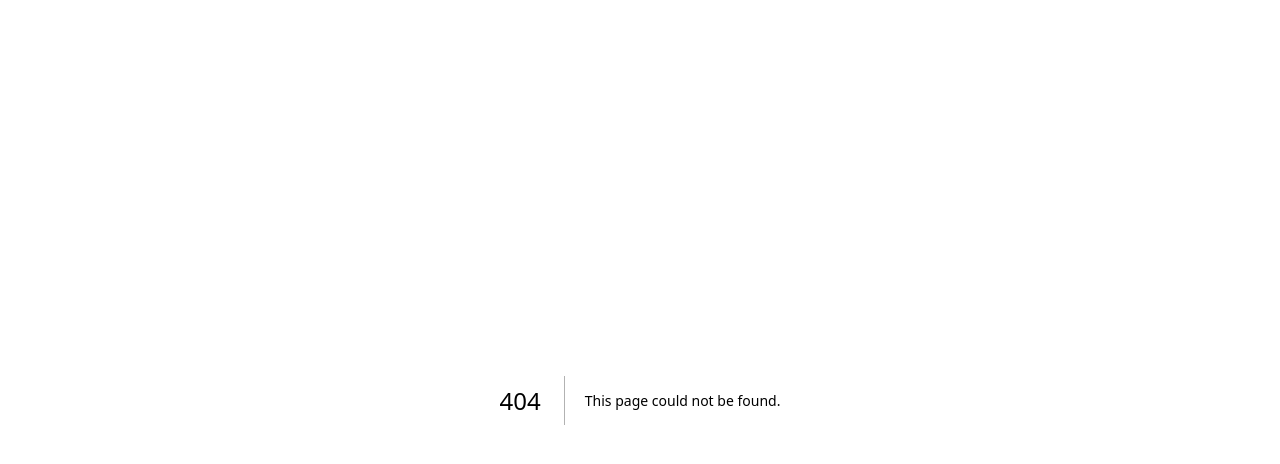
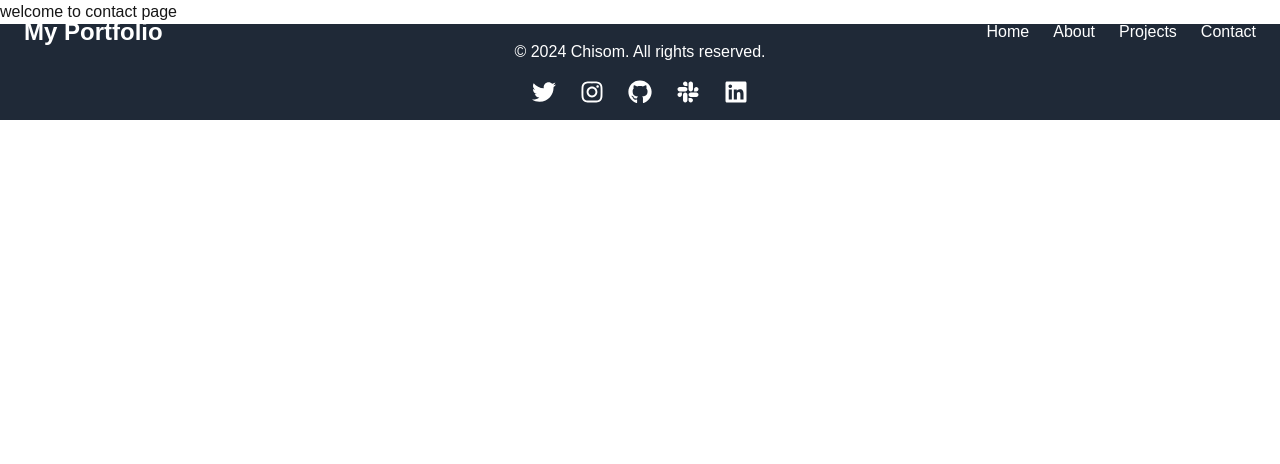
Before and after one commit to Declanny/MyPortfolio, a Next.js app: page /contact in a window 1280 px wide. Before the commit this address had no page. Shown: the top 464 px of the page. Built offline with nearby package versions, Linux system fonts and the light colour scheme.

Commit message:
update on the Routing

```diff
--- /dev/null
+++ b/app/about/page.tsx
@@ -0,0 +1,9 @@
+import React from 'react'
+
+const about = () => {
+  return (
+    <div>about</div>
+  )
+}
+
+export default about
--- /dev/null
+++ b/app/contact/page.tsx
@@ -0,0 +1,9 @@
+import React from 'react'
+
+const page = () => {
+  return (
+    <div>welcome to contact page</div>
+  )
+}
+
+export default page
--- a/app/layout.tsx
+++ b/app/layout.tsx
@@ -1,21 +1,24 @@
-import type { Metadata } from "next";
-import localFont from "next/font/local";
-import "./globals.css";
+import type { Metadata } from 'next';
+import localFont from 'next/font/local';
+import './globals.css';
+import Navbar from '../components/Navbar'; // Adjust the path as necessary
+import Footer from '../components/Footer'; // Adjust the path as necessary
 
 const geistSans = localFont({
-  src: "./fonts/GeistVF.woff",
-  variable: "--font-geist-sans",
-  weight: "100 900",
+  src: '/fonts/GeistVF.woff', // Adjusted path
+  variable: '--font-geist-sans',
+  weight: '100 900',
 });
+
 const geistMono = localFont({
-  src: "./fonts/GeistMonoVF.woff",
-  variable: "--font-geist-mono",
-  weight: "100 900",
+  src: '/fonts/GeistMonoVF.woff', // Adjusted path
+  variable: '--font-geist-mono',
+  weight: '100 900',
 });
 
 export const metadata: Metadata = {
-  title: "Create Next App",
-  description: "Generated by create next app",
+  title: 'Portfolio',
+  description: 'Portfolio app for Chisom',
 };
 
 export default function RootLayout({
@@ -28,7 +31,9 @@ export default function RootLayout({
       <body
         className={`${geistSans.variable} ${geistMono.variable} antialiased`}
       >
+        <Navbar />
         {children}
+        <Footer />
       </body>
     </html>
   );
--- a/app/page.tsx
+++ b/app/page.tsx
@@ -1,101 +1,110 @@
-import Image from "next/image";
+import React from 'react';
+import Image from 'next/image';
 
-export default function Home() {
+const page = () => {
   return (
-    <div className="grid grid-rows-[20px_1fr_20px] items-center justify-items-center min-h-screen p-8 pb-20 gap-16 sm:p-20 font-[family-name:var(--font-geist-sans)]">
-      <main className="flex flex-col gap-8 row-start-2 items-center sm:items-start">
-        <Image
-          className="dark:invert"
-          src="https://nextjs.org/icons/next.svg"
-          alt="Next.js logo"
-          width={180}
-          height={38}
-          priority
-        />
-        <ol className="list-inside list-decimal text-sm text-center sm:text-left font-[family-name:var(--font-geist-mono)]">
-          <li className="mb-2">
-            Get started by editing{" "}
-            <code className="bg-black/[.05] dark:bg-white/[.06] px-1 py-0.5 rounded font-semibold">
-              app/page.tsx
-            </code>
-            .
-          </li>
-          <li>Save and see your changes instantly.</li>
-        </ol>
+    <div className="min-h-screen bg-gray-50">
+      {/* Hero Section */}
+      <section className="bg-gradient-to-r from-blue-500 to-green-500 text-white py-24">
+        <div className="container mx-auto px-4 flex flex-col-reverse md:flex-row items-center">
+          {/* Left Section: Text */}
+          <div className="md:w-1/2 text-center md:text-left">
+            <h1 className="text-5xl md:text-6xl font-extrabold mb-6 tracking-tight">
+              Welcome to My Portfolio
+            </h1>
+            <p className="text-lg font-light mb-8">
+              Hi, I'm Chisom — Full-Stack Developer & Designer
+            </p>
+            <a
+              href="#projects"
+              className="bg-white text-blue-600 py-3 px-6 rounded-full shadow-lg hover:bg-blue-100 transition-all duration-300"
+            >
+              View My Work
+            </a>
+          </div>
 
-        <div className="flex gap-4 items-center flex-col sm:flex-row">
+          {/* Right Section: Image */}
+          <div className="md:w-1/2 mb-8 md:mb-0">
+            <Image
+              src="/developer.jpg"
+              alt="Developer Picture"
+              width={500}
+              height={500}
+              className="rounded-full object-cover shadow-lg"
+            />
+          </div>
+        </div>
+      </section>
+
+      {/* Skills Section */}
+      <section className="py-20 bg-white">
+        <div className="container mx-auto px-4 text-center">
+          <h2 className="text-5xl font-semibold mb-14 text-gray-800">
+            My Skills
+          </h2>
+          <div className="grid grid-cols-2 md:grid-cols-4 gap-8">
+            {["JavaScript", "React", "Next.js", "Tailwind CSS", "Node.js", "TypeScript", "Redux", "Git"].map((skill, index) => (
+              <div
+                key={index}
+                className="bg-gradient-to-r from-gray-100 to-gray-200 p-6 rounded-lg shadow-md text-lg font-medium text-gray-700"
+              >
+                {skill}
+              </div>
+            ))}
+          </div>
+        </div>
+      </section>
+
+      {/* Projects Section */}
+      <section id="projects" className="py-24 bg-gray-50">
+        <div className="container mx-auto px-4 text-center">
+          <h2 className="text-5xl font-semibold mb-14 text-gray-800">
+            My Projects
+          </h2>
+          <div className="grid grid-cols-1 md:grid-cols-2 lg:grid-cols-3 gap-10">
+            {[
+              { src: '/project1.jpg', title: 'Project 1' },
+              { src: '/project2.jpg', title: 'Project 2' },
+              { src: '/project3.jpg', title: 'Project 3' },
+            ].map((project, index) => (
+              <div
+                key={index}
+                className="bg-white p-8 rounded-lg shadow-lg transition-all hover:shadow-xl"
+              >
+                <Image
+                  src={project.src}
+                  alt={project.title}
+                  width={600}
+                  height={350}
+                  className="rounded-lg mb-6 object-cover"
+                />
+                <h3 className="text-2xl font-bold">{project.title}</h3>
+                <p className="mt-3 text-gray-600">
+                  A brief description of the project.
+                </p>
+              </div>
+            ))}
+          </div>
+        </div>
+      </section>
+
+      {/* Contact Section */}
+      <section className="py-24 bg-gradient-to-r from-green-500 to-teal-500 text-white">
+        <div className="container mx-auto px-4 text-center">
+          <h2 className="text-5xl font-bold mb-8">Get In Touch</h2>
+          <p className="text-lg mb-8 font-light">
+            Interested in collaborating? Let’s talk!
+          </p>
           <a
-            className="rounded-full border border-solid border-transparent transition-colors flex items-center justify-center bg-foreground text-background gap-2 hover:bg-[#383838] dark:hover:bg-[#ccc] text-sm sm:text-base h-10 sm:h-12 px-4 sm:px-5"
-            href="https://vercel.com/new?utm_source=create-next-app&utm_medium=appdir-template-tw&utm_campaign=create-next-app"
-            target="_blank"
-            rel="noopener noreferrer"
+            href="mailto:chisom@example.com"
+            className="bg-white text-green-600 py-3 px-8 rounded-full shadow-lg hover:bg-green-100 transition duration-300"
           >
-            <Image
-              className="dark:invert"
-              src="https://nextjs.org/icons/vercel.svg"
-              alt="Vercel logomark"
-              width={20}
-              height={20}
-            />
-            Deploy now
-          </a>
-          <a
-            className="rounded-full border border-solid border-black/[.08] dark:border-white/[.145] transition-colors flex items-center justify-center hover:bg-[#f2f2f2] dark:hover:bg-[#1a1a1a] hover:border-transparent text-sm sm:text-base h-10 sm:h-12 px-4 sm:px-5 sm:min-w-44"
-            href="https://nextjs.org/docs?utm_source=create-next-app&utm_medium=appdir-template-tw&utm_campaign=create-next-app"
-            target="_blank"
-            rel="noopener noreferrer"
-          >
-            Read our docs
+            Contact Me
           </a>
         </div>
-      </main>
-      <footer className="row-start-3 flex gap-6 flex-wrap items-center justify-center">
-        <a
-          className="flex items-center gap-2 hover:underline hover:underline-offset-4"
-          href="https://nextjs.org/learn?utm_source=create-next-app&utm_medium=appdir-template-tw&utm_campaign=create-next-app"
-          target="_blank"
-          rel="noopener noreferrer"
-        >
-          <Image
-            aria-hidden
-            src="https://nextjs.org/icons/file.svg"
-            alt="File icon"
-            width={16}
-            height={16}
-          />
-          Learn
-        </a>
-        <a
-          className="flex items-center gap-2 hover:underline hover:underline-offset-4"
-          href="https://vercel.com/templates?framework=next.js&utm_source=create-next-app&utm_medium=appdir-template-tw&utm_campaign=create-next-app"
-          target="_blank"
-          rel="noopener noreferrer"
-        >
-          <Image
-            aria-hidden
-            src="https://nextjs.org/icons/window.svg"
-            alt="Window icon"
-            width={16}
-            height={16}
-          />
-          Examples
-        </a>
-        <a
-          className="flex items-center gap-2 hover:underline hover:underline-offset-4"
-          href="https://nextjs.org?utm_source=create-next-app&utm_medium=appdir-template-tw&utm_campaign=create-next-app"
-          target="_blank"
-          rel="noopener noreferrer"
-        >
-          <Image
-            aria-hidden
-            src="https://nextjs.org/icons/globe.svg"
-            alt="Globe icon"
-            width={16}
-            height={16}
-          />
-          Go to nextjs.org →
-        </a>
-      </footer>
+      </section>
     </div>
   );
-}
+};
+
+export default page;
--- /dev/null
+++ b/app/projects/page.tsx
@@ -0,0 +1,9 @@
+import React from 'react'
+
+const page = () => {
+  return (
+    <div>welcome to project page</div>
+  )
+}
+
+export default page
--- /dev/null
+++ b/components/Footer.tsx
@@ -0,0 +1,69 @@
+'use client';
+
+import { FaTwitter, FaInstagram, FaGithub, FaSlack, FaLinkedin } from 'react-icons/fa';
+
+const Footer = () => {
+  return (
+    <footer className="bg-gray-800 p-4 text-white text-center">
+      <p className="mb-4">&copy; {new Date().getFullYear()} Chisom. All rights reserved.</p>
+      <div className="flex justify-center space-x-6">
+        {/* Twitter Icon */}
+        <a
+          href="https://twitter.com/yourhandle"
+          target="_blank"
+          rel="noopener noreferrer"
+          className="text-white hover:text-gray-400 transition-colors duration-300"
+          aria-label="Twitter"
+        >
+          <FaTwitter size={24} />
+        </a>
+
+        {/* Instagram Icon */}
+        <a
+          href="https://instagram.com/yourhandle"
+          target="_blank"
+          rel="noopener noreferrer"
+          className="text-white hover:text-gray-400 transition-colors duration-300"
+          aria-label="Instagram"
+        >
+          <FaInstagram size={24} />
+        </a>
+
+        {/* GitHub Icon */}
+        <a
+          href="https://github.com/yourhandle"
+          target="_blank"
+          rel="noopener noreferrer"
+          className="text-white hover:text-gray-400 transition-colors duration-300"
+          aria-label="GitHub"
+        >
+          <FaGithub size={24} />
+        </a>
+
+        {/* Slack Icon */}
+        <a
+          href="https://slack.com/yourhandle"
+          target="_blank"
+          rel="noopener noreferrer"
+          className="text-white hover:text-gray-400 transition-colors duration-300"
+          aria-label="Slack"
+        >
+          <FaSlack size={24} />
+        </a>
+
+        {/* LinkedIn Icon */}
+        <a
+          href="https://linkedin.com/in/yourhandle"
+          target="_blank"
+          rel="noopener noreferrer"
+          className="text-white hover:text-gray-400 transition-colors duration-300"
+          aria-label="LinkedIn"
+        >
+          <FaLinkedin size={24} />
+        </a>
+      </div>
+    </footer>
+  );
+};
+
+export default Footer;
--- /dev/null
+++ b/components/Navbar.tsx
@@ -0,0 +1,111 @@
+'use client';
+
+import Link from 'next/link';
+import { useState, useEffect } from 'react';
+import { AiOutlineMenu, AiOutlineClose } from 'react-icons/ai'; // Import menu and close icons
+
+const Navbar = () => {
+  const [scrolled, setScrolled] = useState(false);
+  const [sidebarOpen, setSidebarOpen] = useState(false);
+
+  useEffect(() => {
+    const handleScroll = () => {
+      if (window.scrollY > 50) {
+        setScrolled(true);
+      } else {
+        setScrolled(false);
+      }
+    };
+
+    window.addEventListener('scroll', handleScroll);
+    return () => window.removeEventListener('scroll', handleScroll);
+  }, []);
+
+  // Toggle sidebar
+  const toggleSidebar = () => {
+    setSidebarOpen(!sidebarOpen);
+    console.log("Sidebar Open: ", sidebarOpen); // Log the state to verify it's toggling
+  };
+
+  return (
+    <nav
+      className={`fixed w-full top-0 left-0 z-50 transition-all duration-300 ${
+        scrolled ? 'bg-gray-900 shadow-lg' : 'bg-transparent'
+      }`}
+    >
+      <div className="container mx-auto flex justify-between items-center py-4 px-6">
+        {/* Logo */}
+        <h1 className="text-white text-2xl font-bold">My Portfolio</h1>
+
+        {/* Desktop Links */}
+        <ul className="hidden md:flex space-x-6">
+          <li>
+            <Link href="/" className="text-white hover:underline">
+              Home
+            </Link>
+          </li>
+          <li>
+            <Link href="/about" className="text-white hover:underline">
+              About
+            </Link>
+          </li>
+          <li>
+            <Link href="/projects" className="text-white hover:underline">
+              Projects
+            </Link>
+          </li>
+          <li>
+            <Link href="/contact" className="text-white hover:underline">
+              Contact
+            </Link>
+          </li>
+        </ul>
+
+        {/* Mobile Menu Icon */}
+        <div
+          className="md:hidden text-white text-3xl cursor-pointer"
+          onClick={toggleSidebar}
+        >
+          {/* If sidebar is open, show close icon, otherwise show menu icon */}
+          {sidebarOpen ? (
+            <AiOutlineClose style={{ color: 'white', fontSize: '24px' }} /> // Force icon size and color
+          ) : (
+            <AiOutlineMenu style={{ color: 'white', fontSize: '24px' }} />
+          )}
+        </div>
+      </div>
+
+      {/* Sidebar (for mobile view) */}
+      <div
+        className={`fixed top-0 right-0 h-full w-64 bg-gray-800 transition-transform transform ${
+          sidebarOpen ? 'translate-x-0' : 'translate-x-full'
+        } md:hidden`}
+      >
+        <ul className="flex flex-col space-y-6 mt-24 px-6">
+          <li>
+            <Link href="/" className="text-white hover:underline" onClick={toggleSidebar}>
+              Home
+            </Link>
+          </li>
+          <li>
+            <Link href="/about" className="text-white hover:underline" onClick={toggleSidebar}>
+              About
+            </Link>
+          </li>
+          <li>
+            <Link href="/projects" className="text-white hover:underline" onClick={toggleSidebar}>
+              Projects
+            </Link>
+          </li>
+          <li>
+            <Link href="/contact" className="text-white hover:underline" onClick={toggleSidebar}>
+              Contact
+            </Link>
+          </li>
+        </ul>
+      </div>
+    </nav>
+  );
+};
+
+export default Navbar;
```
Also changed, not shown: package.json (+5 -4 lines), app/index.tsx (added), 1 other file (tests, documents, lock files or other folders).
